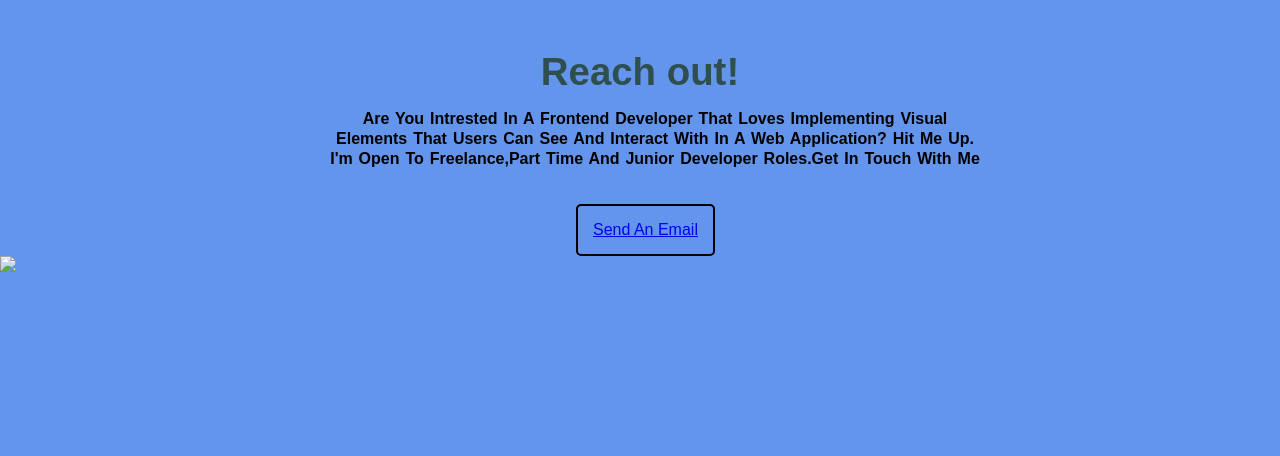
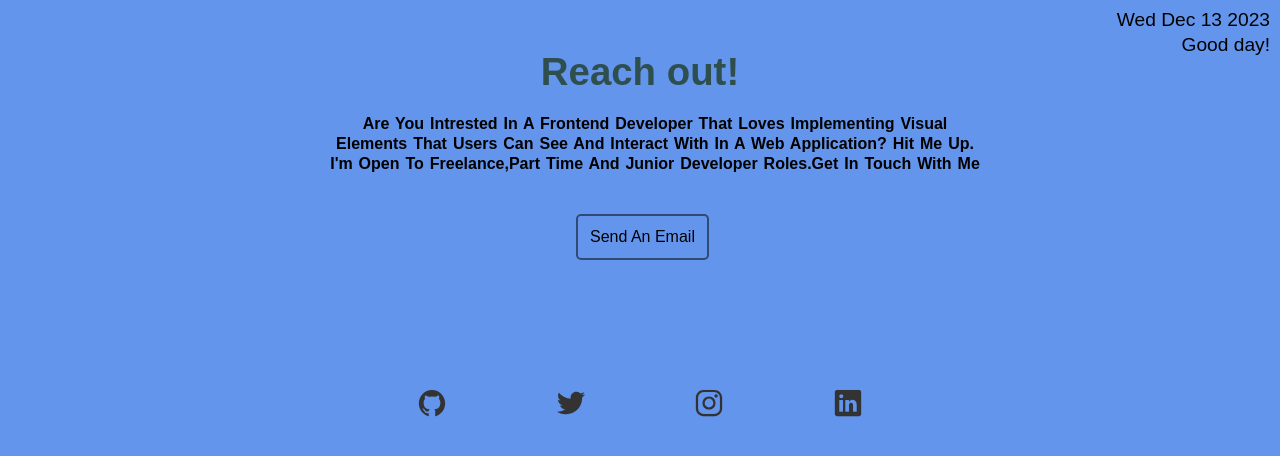
Before and after one commit to AishaBakare/Mock_Project, a plain HTML site: page html/index.html in a window 1280 px wide. Drawn offline with nearby package versions, Linux system fonts and the light colour scheme.

Commit message:
contact completed

```diff
--- a/JavaScript/index.js
+++ b/JavaScript/index.js
@@ -1 +1,8 @@
 //Where all JavaScript codes would be written
+const d = new Date();
+document.getElementById("demo").innerHTML = d.toDateString();
+
+
+if (new Date().getHours() < 18) {
+    document.getElementById("demo2").innerHTML = "Good day!";
+  }
--- a/css/index.css
+++ b/css/index.css
@@ -8,36 +8,86 @@ body{
     font-family: sans-serif;
 
 }
+
 .heading{
     color: darkslategray;
     text-align: center;
     margin-top: 50px;
     font-size: larger;
+
 }
+
 .detail{
     text-transform: capitalize;
     color: black;
     font-size: medium;
     text-indent: 30px;
     text-align: center;
-    margin-top: 15px;
+    margin-top: 20px;
     line-height: 20px;
     word-spacing: 1.5px;
 }
+
 .btn{
   background-color: cornflowerblue;
   color: black;
   text-transform: capitalize;
-  border: 2px solid ;
+  border: 2px solid rgba(0, 0, 0, 0.507);
   border-radius: 5px;
-  padding: 15px;
+  padding: 12px;
+  text-decoration: none;
   text-align: center;
   display: inline-block;
   justify-content: center;
   cursor: pointer;
   margin-left: 45%;
-  margin-top: 35px;
+  margin-top: 40px;
 }
-button{
+
+.btn:hover {
+    background-color: white;
+}
+
+.contacts{
+ text-align: center;
+ margin-top: 10%;
+
 
 }
+
+.social-icons{
+    color:#333333;
+    transition: color 0.2s;
+    text-decoration: none;
+    font-size: 30px;
+    margin: 0 50px;
+}
+
+.social-icons:hover{
+    color: #0000ff;
+    background-color: transparent;
+}
+.date{
+    position: absolute;
+    top: 0px;
+    right: 0px;
+    margin-top: 7px;
+    margin-right: 10px;
+    line-height: 25px;
+    color: black;
+    font-size: larger;
+}
+#demo{
+    display: flex;
+    flex-direction: row;
+    justify-content: right;
+    bottom: 30px;
+
+}
+#demo2{
+    display: flex;
+    flex-direction: row;
+    justify-content: right;
+    bottom: 30px;
+
+}
--- a/html/index.html
+++ b/html/index.html
@@ -3,26 +3,49 @@
 <head>
     <meta charset="UTF-8">
     <meta name="viewport" content="width=device-width, initial-scale=1.0">
-    <link rel="stylesheet" href="/css/index.css">
+    <link rel="stylesheet" href="../css/index.css">
     <title>Document</title>
 </head>
 <body>
  <div class="heading">
      <h1>Reach out!</h1>
  </div>
+
    <div class="detail">
      <h4>Are You Intrested In A Frontend Developer That Loves Implementing Visual
      <h4> elements that users can see and interact with in a web application? hit me up.</h4>
      <h4>i'm open to freelance,part time and junior developer roles.get in touch with me</h4>
    </div>
-    <div class="btn">
-            <a href= "mailto:bakareaisha23@gmail.com">send an email</a>
+
+    <div class="button">
+        <a href="mailto:bakareaisha23@gmail.com" class="btn">send an email</a>
     </div>
 
-        <div class="img">
-            <img src="/asset/images/nature.jpg">
-        </div>
+    <div class="contacts">
+          <a class="social-icons"  href="https://github.com/AishaBakare/gittest1" target="_blank">
+            <ion-icon name="logo-github"></ion-icon>
+          </a>
 
+          <a class="social-icons"  href="https://twitter.com/aisha10_bakare" target="_blank">
+            <ion-icon name="logo-twitter"></ion-icon>
+          </a>
+          <a class="social-icons"  href="https://instagram.com/aishabakare_" target="_blank">
+            <ion-icon name="logo-instagram"></ion-icon>
+          </a>
+          <a class="social-icons"  href="https://linkedin.com/Aisha Bakare" target="_blank">
+            <ion-icon name="logo-linkedin"></ion-icon>
+          </a>
     </div>
+  <div class="date">
+    <p id="demo"></p>
+
+    <p id="demo2"></p>
+
+  </div>
+
+
+    <script type="module" src="https://unpkg.com/ionicons@7.1.0/dist/ionicons/ionicons.esm.js"></script>
+    <script nomodule src="https://unpkg.com/ionicons@7.1.0/dist/ionicons/ionicons.js"></script>
+    <script src="../JavaScript/index.js"></script>
 </body>
 </html>
```
